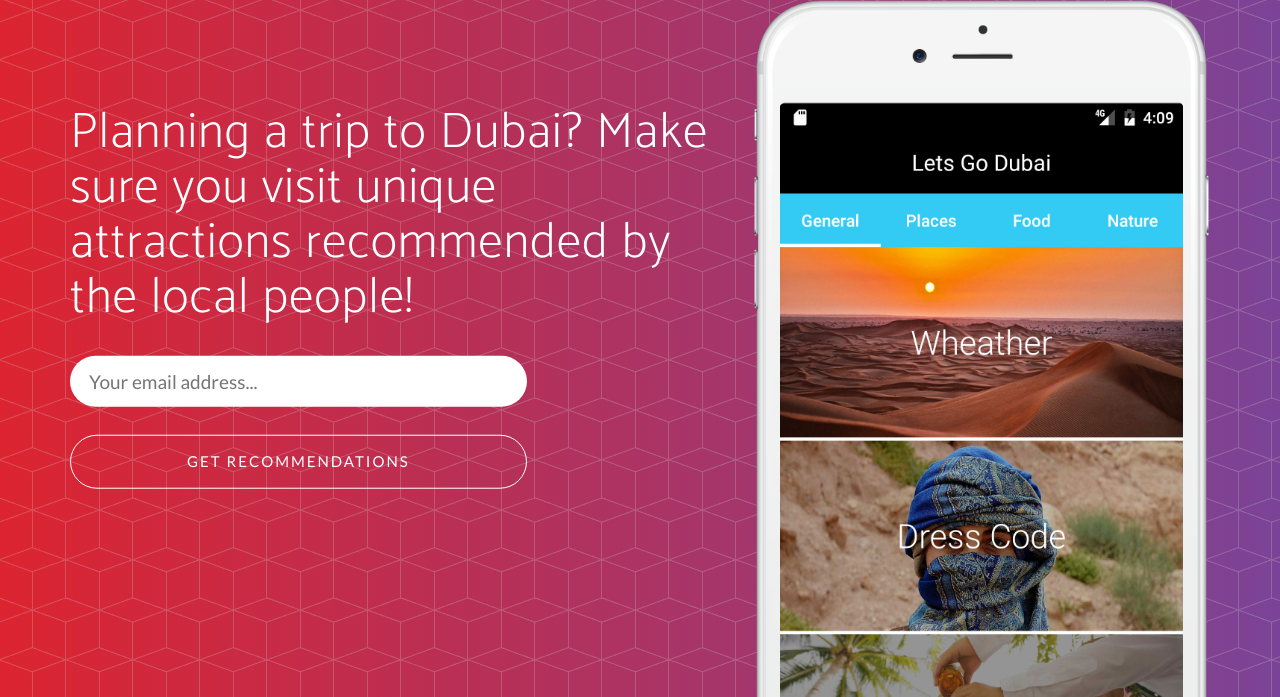
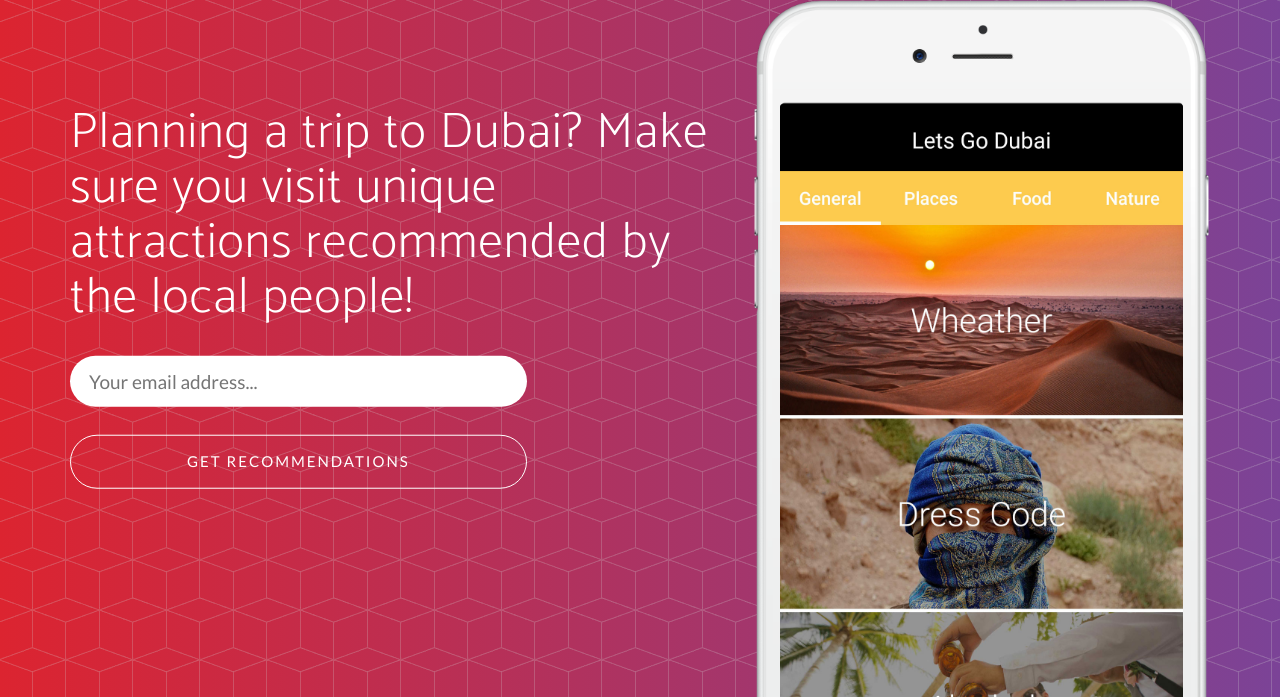
Before and after one commit to justa128/dubai-tour-guide, a website: page landingpage/index.html in a window 1280 px wide. Shown: the part 103-800 px from the top of the page. Drawn offline with nearby package versions, Linux system fonts and the light colour scheme; a web font is replaced by a local one.

Commit message:
Update index.html

```diff
--- a/landingpage/index.html
+++ b/landingpage/index.html
@@ -134,7 +134,7 @@ $('#gform').on('submit', function(e) {
                             <div class="device">
                                 <div class="screen">
                                     <!-- Demo image for screen mockup, you can put an image here, some HTML, an animation, video, or anything else! -->
-                                    <img src="img/Dubai-Tour-Guide.jpg" class="img-responsive" alt="Dubai Tour Guide App">
+                                    <img src="img/Dubai-Tour-Guide1.jpg" class="img-responsive" alt="Dubai Tour Guide App">
                                 </div>
                                 <div class="button">
                                     <!-- You can hook the "home button" to some JavaScript events or just remove it -->
```
